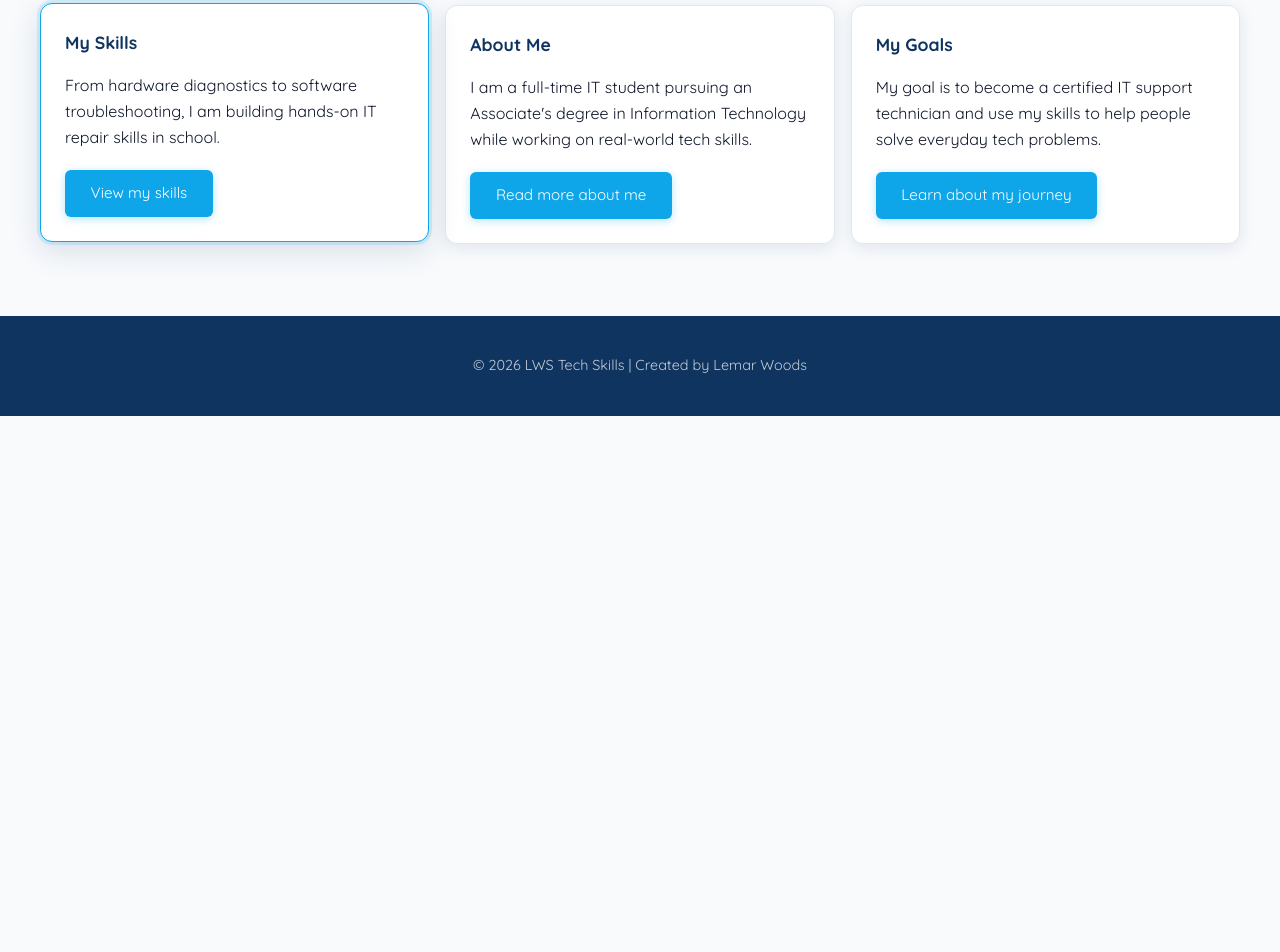
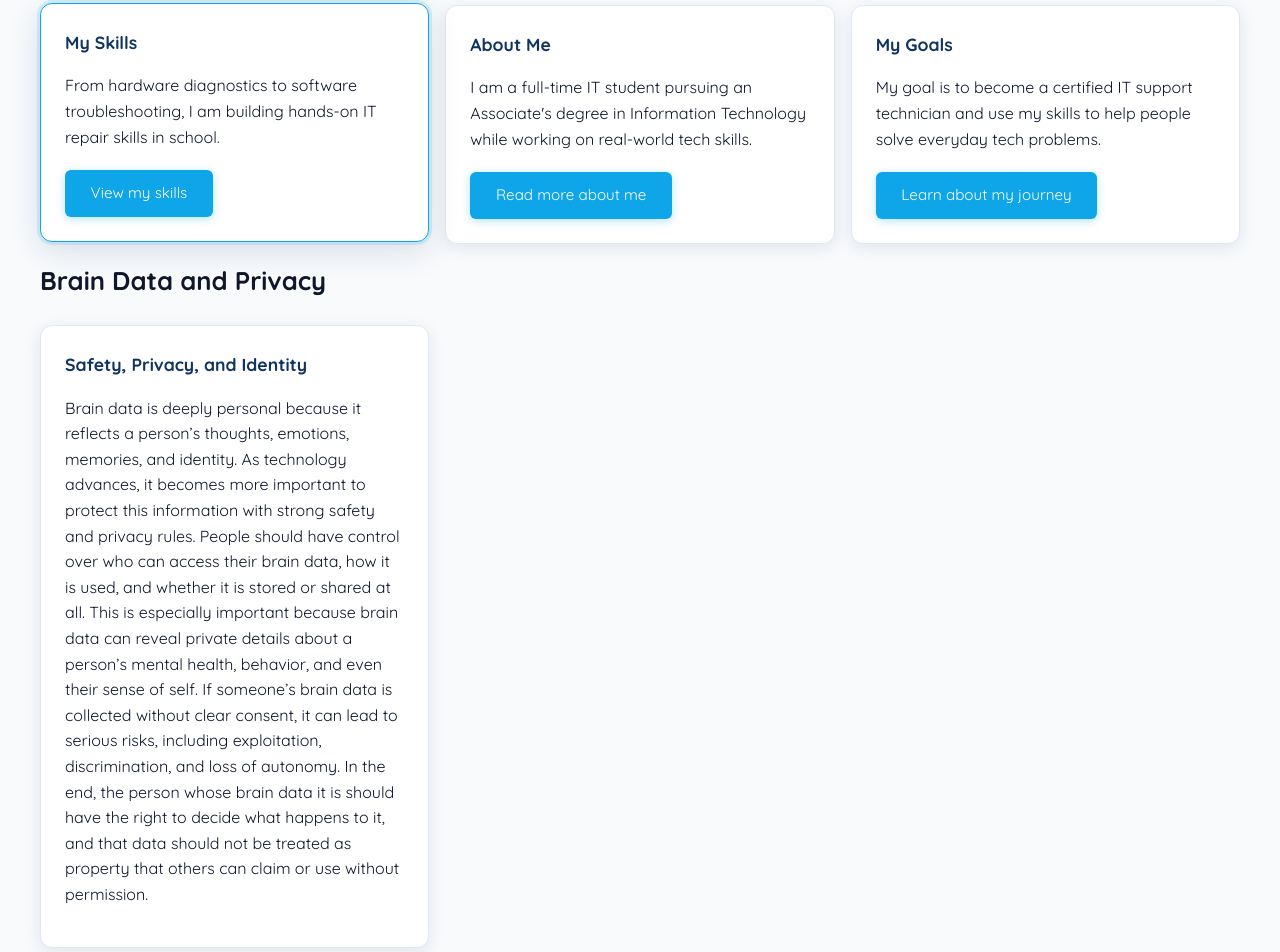
Before and after one commit to Lwoods05/Homeworks, a plain HTML site: page index.html in a window 1280 px wide. Shown: the part 740-1692 px from the top of the page. Before the commit the page ends 1156 px from the top, so only its background shows below. Drawn offline with Linux system fonts and the light colour scheme.

Commit message:
Add brain data privacy paragraph

```diff
--- a/index.html
+++ b/index.html
@@ -93,6 +93,27 @@
                     <a class="btn" href="./about.html#story-heading">Learn about my journey</a>
                 </article>
             </section>
+
+            <section class="content-grid" aria-labelledby="brain-data-heading">
+                <h2 id="brain-data-heading">Brain Data and Privacy</h2>
+                <article class="card">
+                    <h3>Safety, Privacy, and Identity</h3>
+                    <p>
+                        Brain data is deeply personal because it reflects a person’s thoughts, emotions, memories, and
+                        identity. As technology advances, it becomes more important to protect this information with
+                        strong safety and privacy rules. People should have control over who can access their brain
+                        data,
+                        how it is used, and whether it is stored or shared at all. This is especially important because
+                        brain data can reveal private details about a person’s mental health, behavior, and even their
+                        sense of self. If someone’s brain data is collected without clear consent, it can lead to
+                        serious
+                        risks, including exploitation, discrimination, and loss of autonomy. In the end, the person
+                        whose
+                        brain data it is should have the right to decide what happens to it, and that data should not be
+                        treated as property that others can claim or use without permission.
+                    </p>
+                </article>
+            </section>
         </main>
 
         <footer>
```
